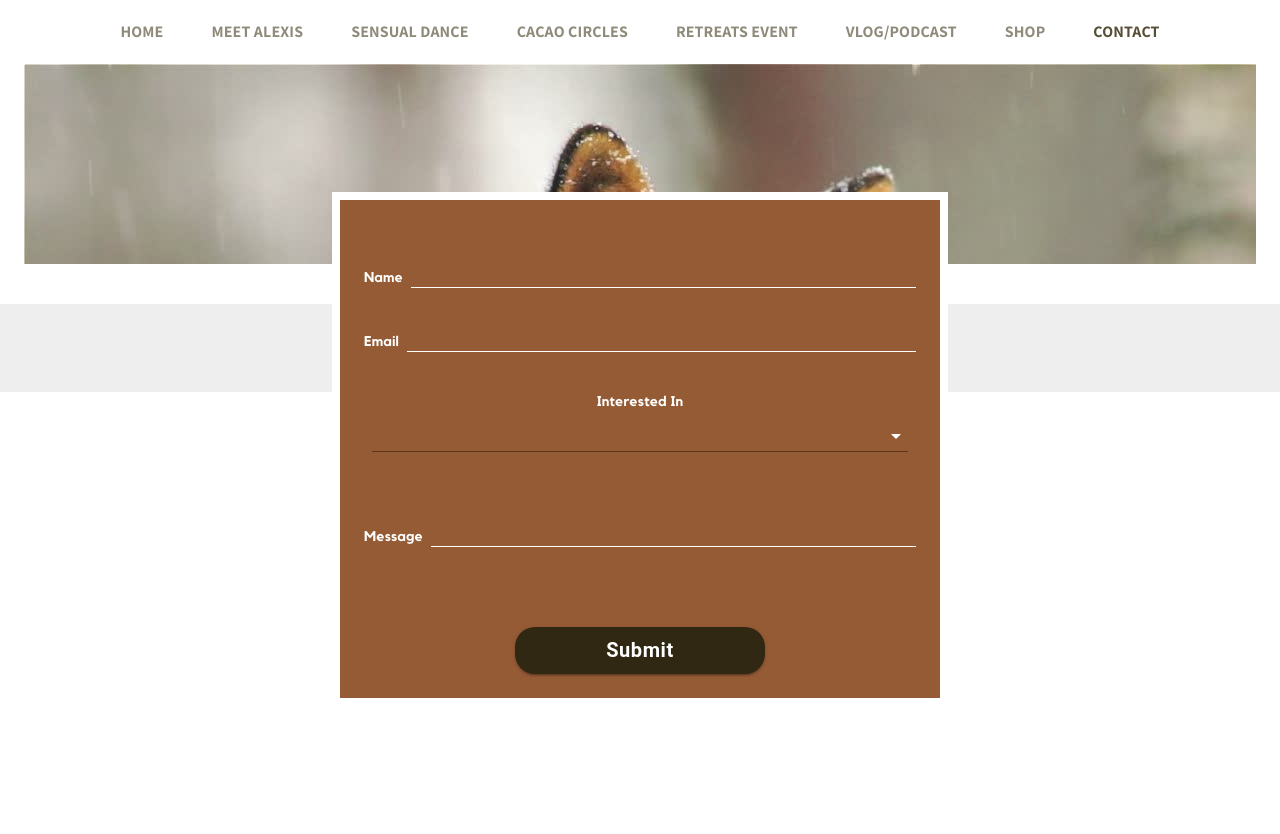
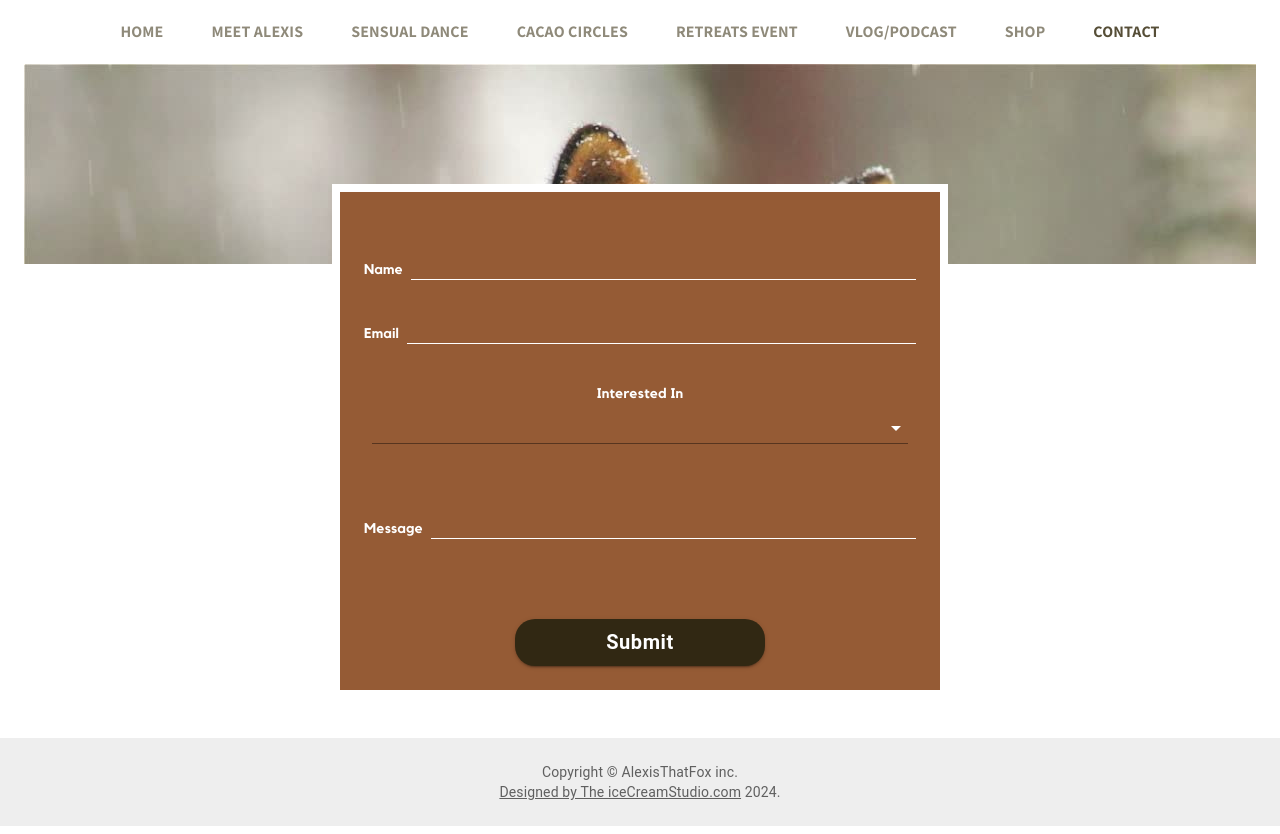
Before and after one commit to theicecreamstudios/Alexisthatfox, a React (Create React App) app: page /contact in a window 1280 px wide. Before the commit the page ends 800 px from the top, so only its background shows below. Built offline with nearby package versions, Linux system fonts and the light colour scheme; a web font is replaced by a local one.

Commit message:
revisedContactPage

```diff
--- a/src/App.js
+++ b/src/App.js
@@ -16,6 +16,7 @@ import CacaoCircle from "./pages/CacaoCircles/CacaoCircles";
 import SensualDance from "./pages/SensualDance/SensualDance";
 import NoMatch from "./pages/NoMatch/NoMatch"
 import Footer from './components/Footer/Footer';
+import { Box } from '@mui/material';
 
 
 function App() {
@@ -24,9 +25,13 @@ function App() {
   return (
     <div className="App">
       <BrowserRouter>
-      <Navbar activeLink={activeLink} setActiveLink={setActiveLink}/>
+      <Box sx={{display:'flex',flexDirection:'column'}}>
+        <Box>
+        <Navbar activeLink={activeLink} setActiveLink={setActiveLink}/>
+        </Box>
 
-       <Routes>
+        <Box sx={{flexGrow:1}}>
+        <Routes>
         <Route path="/" element={<Home />} />
         <Route path="meet-me" element={<About />} />
         <Route path="contact" element={<Contact />} />
@@ -38,8 +43,12 @@ function App() {
         {/* No Page found */}
         <Route path="*" element={<NoMatch />} />
       </Routes>
-      <Footer/>
-    </BrowserRouter>
+        </Box>
+        <Box>
+        <Footer/>
+        </Box>
+      </Box>
+  </BrowserRouter>
     </div>
   );
 }
--- a/src/pages/Contact/Contact.js
+++ b/src/pages/Contact/Contact.js
@@ -1,86 +1,124 @@
-import React, { useState } from 'react';
-import styles from './Contact.module.css';
-import CssBaseline from '@mui/material/CssBaseline';
-import Box from '@mui/material/Box';
-import Typography from '@mui/material/Typography';
-import Container from '@mui/material/Container';
-import TextField from '@mui/material/TextField';
-import MenuItem from '@mui/material/MenuItem';
-import Select from '@mui/material/Select';
-import FormControl from '@mui/material/FormControl';
-import FoxyButton from '../../components/FoxyButton/FoxyButton';
-import {useDataCustomHook} from '../../Data/data';
-
+import React, { useState } from "react";
+import styles from "./Contact.module.css";
+import CssBaseline from "@mui/material/CssBaseline";
+import Box from "@mui/material/Box";
+import Typography from "@mui/material/Typography";
+import Container from "@mui/material/Container";
+import TextField from "@mui/material/TextField";
+import MenuItem from "@mui/material/MenuItem";
+import Select from "@mui/material/Select";
+import FormControl from "@mui/material/FormControl";
+import FoxyButton from "../../components/FoxyButton/FoxyButton";
+import { useDataCustomHook } from "../../Data/data";
 
 const Contact = () => {
   const data = useDataCustomHook();
-  const {contact: {img, initialState, forms, btnText}} = data;
+  const {
+    contact: { img, initialState, forms, btnText },
+  } = data;
   const [state, setState] = useState(initialState);
-
-
 
   const handleChange = (event, name) => {
     const value = event.target.value;
-    setState(prevState => ({
+    setState((prevState) => ({
       ...prevState,
-      [name]: value
+      [name]: value,
     }));
   };
 
   const handleSubmit = () => {
-    console.log('STATE::::', state);
+    console.log("STATE::::", state);
     setState(initialState);
-  }
+  };
 
-
-  return(
+  return (
     <div className={styles.Contact}>
       <CssBaseline />
       <Container maxWidth="xl">
-        <Box sx={{ position: 'relative'  }}>
-        <Box sx={{ height: { xs: '17vh', md: '25vh' }, bgcolor: '#cfe8fc', width: '100%', backgroundImage: `url(${img})` }}>
-        </Box>
-          <Box sx={{width: {xs: '90%', lg:'50%'}, position: 'absolute', left: '50%', transform: 'translateX(-50%)', background: 'white', p: 1, mt: -9}}>
-        <Box sx={{
-          backgroundColor: '#955B35',
-          color: 'white',
-          p: 3
-        }}>
+        <Box sx={{ position: "relative" }}>
+          <Box
+            sx={{
+              height: { xs: "17vh", md: "25vh" },
+              bgcolor: "#cfe8fc",
+              width: "100%",
+              backgroundImage: `url(${img})`,
+            }}
+          ></Box>
+          <Box
+            sx={{
+              width: { xs: "90%", lg: "50%" },
+              background: "white",
+              p: 1,
+              m: "auto",
+              zIndex:10,
+              mt:{ xs: "-7vh", md: "-10vh" },
+            }}
+          >
+            <Box
+              sx={{
+                backgroundColor: "#955B35",
+                color: "white",
+                p: 3,
+              }}
+            >
               {forms.map((el) =>
-          el.formType === 'input' ?
-          <Box sx={{display: 'flex', justifyContent: 'flex-start', alignItems: 'end', mt: 4}} key={el.name}>
-            <Typography variant="body2" sx={{mr: 1,fontFamily:"KollektifBold"}}>{el.label}</Typography>
+                el.formType === "input" ? (
+                  <Box
+                    sx={{
+                      display: "flex",
+                      justifyContent: "flex-start",
+                      alignItems: "end",
+                      mt: 4,
+                    }}
+                    key={el.name}
+                  >
+                    <Typography
+                      variant="body2"
+                      sx={{ mr: 1, fontFamily: "KollektifBold" }}
+                    >
+                      {el.label}
+                    </Typography>
                     <TextField
                       id="standard-basic"
                       variant="standard"
                       multiline={el.multiline}
                       rows={el.rows}
                       sx={{
-                color: 'white',
-                fontFamily:"KollektifBold",
+                        color: "white",
+                        fontFamily: "KollektifBold",
                         flexGrow: 1,
-                '& .MuiInput-underline:before': {
-                  borderBottomColor: 'white !important', // Change border bottom color to white
+                        "& .MuiInput-underline:before": {
+                          borderBottomColor: "white !important", // Change border bottom color to white
                         },
-                '& .MuiInput-underline.Mui-focused:after': {
-                  borderBottomColor: 'white !important', // Change border bottom color to white on focus
+                        "& .MuiInput-underline.Mui-focused:after": {
+                          borderBottomColor: "white !important", // Change border bottom color to white on focus
                         },
-                '& .MuiInputBase-input': {
-                  color: 'white !important', // Change text input color to white
+                        "& .MuiInputBase-input": {
+                          color: "white !important", // Change text input color to white
                         },
-                '& .MuiInputBase-input:focus': {
-                  color: 'white !important', // Change text input color to white on focus
+                        "& .MuiInputBase-input:focus": {
+                          color: "white !important", // Change text input color to white on focus
                         },
                       }}
                       onChange={(event) => handleChange(event, el.name)}
                     />
                   </Box>
-          :
-          <Box sx={{display: 'flex', flexDirection: 'column', mt: 4 }}>
-            <Typography variant="body2" sx={{mt: 1,
-              fontFamily:"KollektifBold",
-              textAlign: 'center', }}>{el.label}</Typography>
-             <FormControl variant="standard" sx={{ m: 1, minWidth: 120 }}>
+                ) : (
+                  <Box sx={{ display: "flex", flexDirection: "column", mt: 4 }}>
+                    <Typography
+                      variant="body2"
+                      sx={{
+                        mt: 1,
+                        fontFamily: "KollektifBold",
+                        textAlign: "center",
+                      }}
+                    >
+                      {el.label}
+                    </Typography>
+                    <FormControl
+                      variant="standard"
+                      sx={{ m: 1, minWidth: 120 }}
+                    >
                       <Select
                         labelId="demo-simple-select-standard-label"
                         id="demo-simple-select-standard"
@@ -89,45 +127,53 @@ const Contact = () => {
                         label="Age"
                         sx={{
                           color: "white",
-                  fontFamily:"KollektifBold",
-                  '.MuiSvgIcon-root ': {
+                          fontFamily: "KollektifBold",
+                          ".MuiSvgIcon-root ": {
                             fill: "white !important",
                           },
-                  '&.MuiSelect-root:before' : {
-                    borderBottomColor: 'white !important'
+                          "&.MuiSelect-root:before": {
+                            borderBottomColor: "white !important",
                           },
-                  '& .MuiInputBase-input': {
-                    color: 'white !important', // Change text input color to white
+                          "& .MuiInputBase-input": {
+                            color: "white !important", // Change text input color to white
                           },
-                  '& .MuiInputBase-input:focus': {
-                    color: 'white !important', // Change text input color to white on focus
+                          "& .MuiInputBase-input:focus": {
+                            color: "white !important", // Change text input color to white on focus
                           },
-
                         }}
                       >
                         <MenuItem value="">
                           <em>None</em>
                         </MenuItem>
-                {el.options.map((opt) => <MenuItem value={opt} sx={{fontFamily:"Kollektif"}} key={opt}>{opt}</MenuItem>)}
+                        {el.options.map((opt) => (
+                          <MenuItem
+                            value={opt}
+                            sx={{ fontFamily: "Kollektif" }}
+                            key={opt}
+                          >
+                            {opt}
+                          </MenuItem>
+                        ))}
                       </Select>
                     </FormControl>
                   </Box>
+                )
               )}
 
-          <Box sx={{textAlign: 'center', mt: 10}}>
+              <Box sx={{ textAlign: "center", mt: 10 }}>
                 <FoxyButton
                   fullWidth={false}
                   variant="contained"
                   label={btnText}
-              backgroundColor={'#312813'}
-              hoverBackgroundColor={'#312813'}
-              height={'initial'}
+                  backgroundColor={"#312813"}
+                  hoverBackgroundColor={"#312813"}
+                  height={"initial"}
                   onClick={handleSubmit}
                   sx={{
                     width: 250,
                     borderRadius: 5,
                     fontSize: 20,
-                color: 'white',
+                    color: "white",
                     fontWeight: 700,
                   }}
                 />
@@ -137,6 +183,7 @@ const Contact = () => {
         </Box>
       </Container>
     </div>
-)};
+  );
+};
 
 export default Contact;
```
Lines whose indentation alone changed are shown as unchanged.
